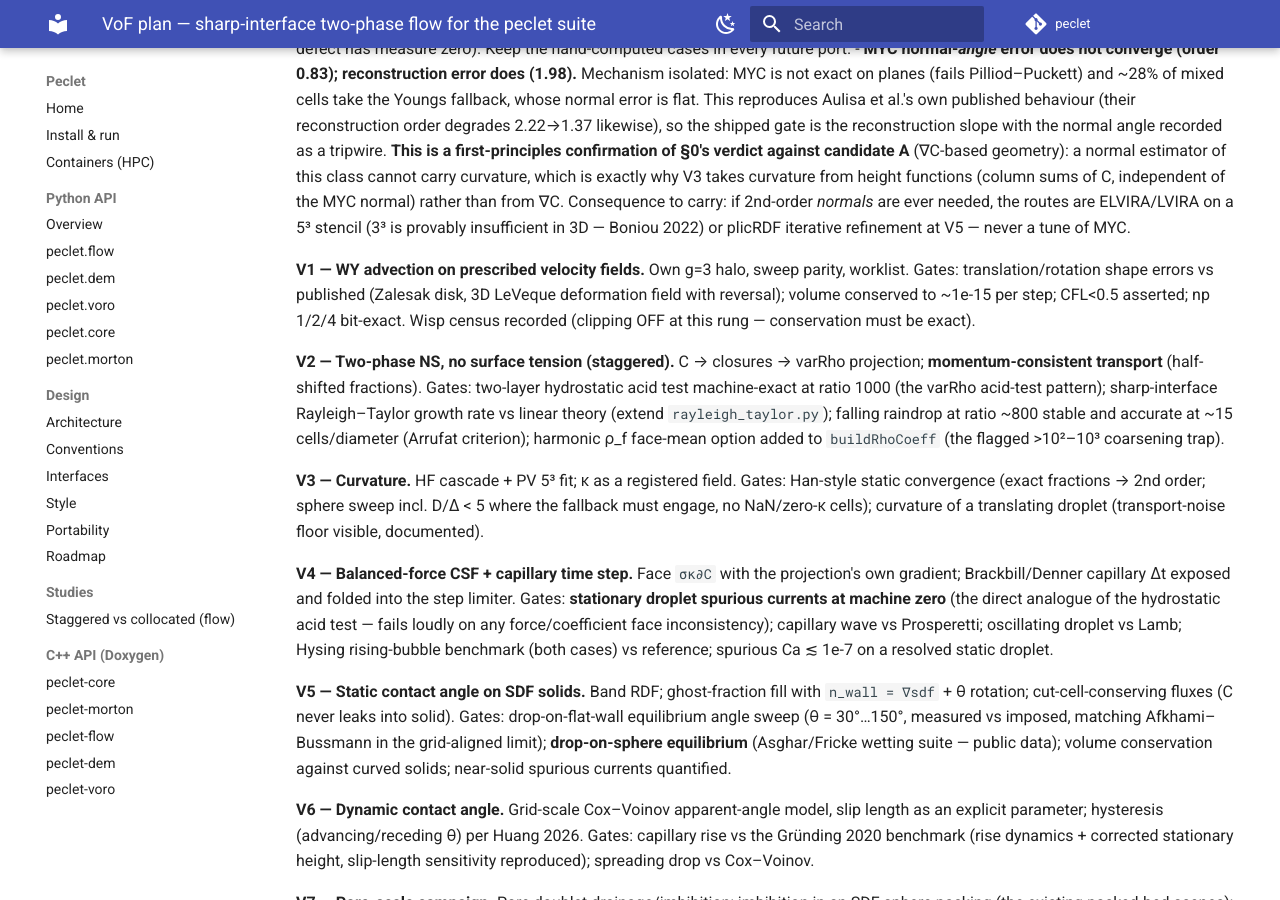
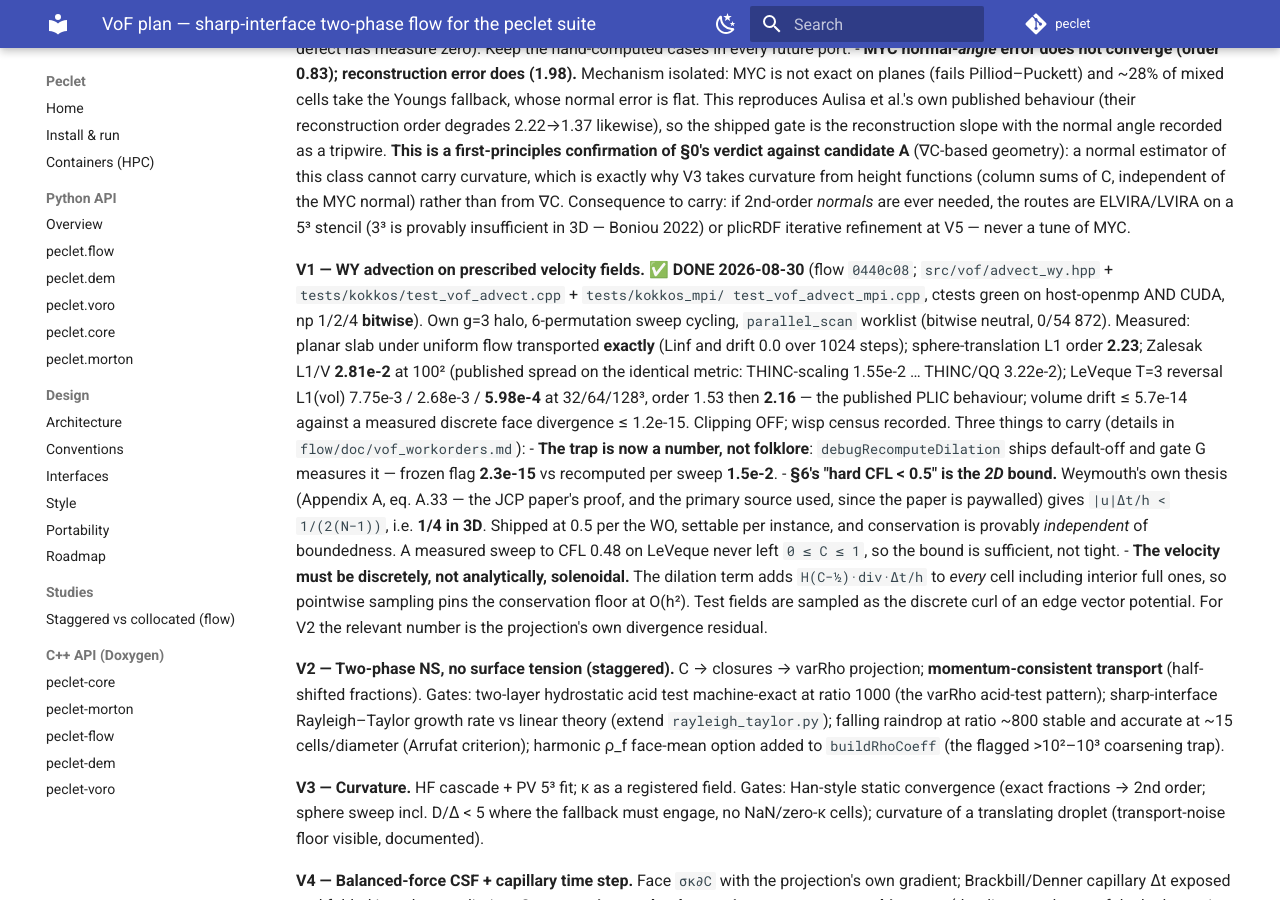
Before and after one commit to computational-chemical-engineering/peclet, an MkDocs documentation site: the page built from docs/VOF_PLAN.md, in a window 1280 px wide and 900 px high, scrolled down 4018 px. Built offline with MkDocs 1.6.1 and Material for MkDocs 9.7.7, drawn with Linux system fonts in a browser that asks for light colours; comment, search, counter and statistics services are not loaded.

Commit message:
flow bump: VoF rung V1 — Weymouth-Yue split geometric advection (WO-E)
flow 0440c08. Standalone advector on its own g=3 colour block (the solver's G=2
machinery untouched; no src/ file includes it, so the single-phase regression is
unaffected by construction). Slab translation exact to the bit over 1024 steps;
sphere-translation L1 order 2.23; Zalesak 2.81e-2 at 100^2 inside the published
spread; LeVeque T=3 reversal order 1.53 -> 2.16 at 32/64/128^3 with volume drift
<= 5.7e-14; MPI np 1/2/4 bitwise on host AND CUDA.

VOF_PLAN.md V1 marked done with the three facts worth carrying: the dilation trap is
now a measured number (2.3e-15 vs 1.5e-2), the plan's "hard CFL < 0.5" is Weymouth's
*2D* bound (3D is 1/4), and the velocity field must be discretely — not analytically
— solenoidal or the conservation floor is O(h^2).

Co-Authored-By: Claude Fable 5 <noreply@anthropic.com>
Claude-Session: https://claude.ai/code/session_014qvoYadT5tXKFrJ7H9uhEB

```diff
--- a/docs/VOF_PLAN.md
+++ b/docs/VOF_PLAN.md
@@ -175,10 +175,28 @@ Two findings, both in `flow/doc/vof_workorders.md`:
   insufficient in 3D — Boniou 2022) or plicRDF iterative refinement at V5 — never a tune
   of MYC.
 
-**V1 — WY advection on prescribed velocity fields.** Own g=3 halo, sweep parity, worklist.
-Gates: translation/rotation shape errors vs published (Zalesak disk, 3D LeVeque deformation
-field with reversal); volume conserved to ~1e-15 per step; CFL<0.5 asserted; np 1/2/4
-bit-exact. Wisp census recorded (clipping OFF at this rung — conservation must be exact).
+**V1 — WY advection on prescribed velocity fields. ✅ DONE 2026-08-30** (flow `0440c08`;
+`src/vof/advect_wy.hpp` + `tests/kokkos/test_vof_advect.cpp` + `tests/kokkos_mpi/
+test_vof_advect_mpi.cpp`, ctests green on host-openmp AND CUDA, np 1/2/4 **bitwise**).
+Own g=3 halo, 6-permutation sweep cycling, `parallel_scan` worklist (bitwise neutral,
+0/54 872). Measured: planar slab under uniform flow transported **exactly** (Linf and drift
+0.0 over 1024 steps); sphere-translation L1 order **2.23**; Zalesak L1/V **2.81e-2** at 100²
+(published spread on the identical metric: THINC-scaling 1.55e-2 … THINC/QQ 3.22e-2);
+LeVeque T=3 reversal L1(vol) 7.75e-3 / 2.68e-3 / **5.98e-4** at 32/64/128³, order 1.53 then
+**2.16** — the published PLIC behaviour; volume drift ≤ 5.7e-14 against a measured discrete
+face divergence ≤ 1.2e-15. Clipping OFF; wisp census recorded. Three things to carry
+(details in `flow/doc/vof_workorders.md`):
+- **The trap is now a number, not folklore**: `debugRecomputeDilation` ships default-off and
+  gate G measures it — frozen flag **2.3e-15** vs recomputed per sweep **1.5e-2**.
+- **§6's "hard CFL < 0.5" is the *2D* bound.** Weymouth's own thesis (Appendix A, eq. A.33 —
+  the JCP paper's proof, and the primary source used, since the paper is paywalled) gives
+  `|u|Δt/h < 1/(2(N−1))`, i.e. **1/4 in 3D**. Shipped at 0.5 per the WO, settable per
+  instance, and conservation is provably *independent* of boundedness. A measured sweep to
+  CFL 0.48 on LeVeque never left `0 ≤ C ≤ 1`, so the bound is sufficient, not tight.
+- **The velocity must be discretely, not analytically, solenoidal.** The dilation term adds
+  `H(C−½)·div·Δt/h` to *every* cell including interior full ones, so pointwise sampling pins
+  the conservation floor at O(h²). Test fields are sampled as the discrete curl of an edge
+  vector potential. For V2 the relevant number is the projection's own divergence residual.
 
 **V2 — Two-phase NS, no surface tension (staggered).** C → closures → varRho projection;
 **momentum-consistent transport** (half-shifted fractions). Gates: two-layer hydrostatic
```
